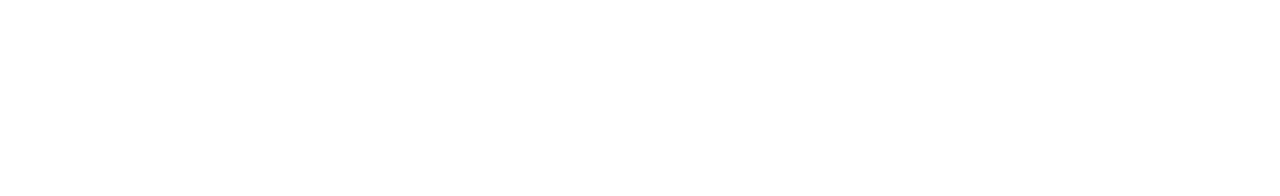
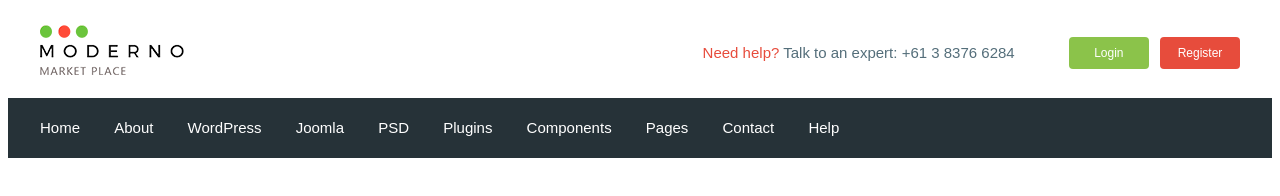
Before and after one commit to KartashovSergey/moderno, a website: page app/index.html in a window 1280 px wide. Drawn offline with nearby package versions, Linux system fonts and the light colour scheme; files that its build step writes are made by us from their sources.

Commit message:
added header

```diff
--- a/app/index.html
+++ b/app/index.html
@@ -1,17 +1,108 @@
 <!DOCTYPE html>
 <html lang="en">
+
 <head>
     <meta charset="UTF-8">
     <meta name="viewport" content="width=device-width, initial-scale=1.0">
     <meta http-equiv="X-UA-Compatible" content="ie=edge">
     <title>Document</title>
+    <link href="https://fonts.googleapis.com/css?family=Roboto:500,700&display=swap" rel="stylesheet">
     <link rel="stylesheet" href="css/libs.min.css">
     <link rel="stylesheet" href="css/style.min.css">
 </head>
+
 <body>
+    <header class="header">
+        <div class="header__top">
+            <div class="container">
+                <div class="header__top-inner">
+                    <div class="header__logo">
+                        <a href="#">
+                            <img src="images/logo.png" alt="">
+                        </a>
+                    </div>
+                    <div class="header__text">
+                        <a href="#">
+                            <span>Need help?</span>
+                        </a>
+                        Talk to an expert:
+                        <a class="header__phone" href="tel:61383766284">+61 3 8376 6284</a>
+                    </div>
+                    <div class="header__box">
+                        <a class="basket" href="#"></a>
+                        <a class="header__btn header__btn-login" href="#">Login</a>
+                        <a class="header__btn header__btn-register" href="#">Register</a>
+                    </div>
+                </div>
+            </div>
+        </div>
+        <div class="header__menu">
+            <div class="container">
+                <nav class="menu">
+                    <ul class="menu__list">
+                        <li>
+
+                            <a href="#">
+                                Home
+                            </a>
+                        </li>
+                        <li>
+                            <a href="#">
+                                About
+                            </a>
+                        </li>
+                        <li>
+                            <a href="#">
+                                WordPress
+                            </a>
+                        </li>
+                        <li>
+                            <a href="#">
+                                Joomla
+                            </a>
+                        </li>
+                        <li>
+                            <a href="#">
+                                PSD
+                            </a>
+                        </li>
+                        <li>
+                            <a href="#">
+                                Plugins
+                            </a>
+                        </li>
+                        <li>
+                            <a href="#">
+                                Components
+                            </a>
+                        </li>
+                        <li>
+                            <a href="#">
+                                Pages
+                            </a>
+                        </li>
+                        <li>
+                            <a href="#">
+                                Contact
+                            </a>
+                        </li>
+                        <li>
+                            <a href="#">
+                                Help
+                            </a>
+                        </li>
+                    </ul>
+
+                </nav>
+
+            </div>
+        </div>
+
+    </header>
 
     <script src="https://ajax.googleapis.com/ajax/libs/jquery/3.4.1/jquery.min.js"></script>
     <script src="js/libs.min.js"></script>
     <script src="js/main.min.js"></script>
 </body>
+
 </html>
--- /dev/null
+++ b/app/scss/_fonts.scss
@@ -0,0 +1,7 @@
+@font-face{
+    font-family: 'Roboto-Regular', sans-serif;
+       src: url('../fonts/Roboto-Regular.woff2') format('woff2'),
+         url('../fonts/Roboto-Regular.woff2.woff') format('woff');
+         font-weight: 400;
+         font-display: swap;
+}
--- /dev/null
+++ b/app/scss/_global.scss
@@ -0,0 +1,33 @@
+html {
+  box-sizing: border-box;
+}
+
+*,
+*::before,
+*::after {
+  border-style: inherit;
+ }
+ a{
+     display: inline-block;
+     text-decoration: none;
+     color: $text;
+ }
+ ul,
+ li{
+     margin: 0;
+     padding: 0;
+     list-style: none;
+ }
+ body{
+   font-family: 'Roboto-Regular', sans-serif;
+   font-size: 15px;
+   line-height: 24px;
+   color: $text;
+
+ }
+ .container{
+   max-width: 1200px;
+   margin: 0 auto;
+   padding: 0 15px;
+
+}
--- /dev/null
+++ b/app/scss/_vars.scss
@@ -0,0 +1,4 @@
+$text: #546e7a;
+$red: #e74c3c;
+$green: #8bc34a;
+$bg: #263238;
--- a/app/scss/style.scss
+++ b/app/scss/style.scss
@@ -1,8 +1,60 @@
-html{
-    box-sizing: border-box;
+@import 'vars';
+@import 'global';
+@import 'fonts';
+
+
+.header__top-inner{
+    display: flex;
+    justify-content: space-between;
+    height: 90px;
+    align-items: center;
 }
-*,
-*::before,
-*::after{
-    border-style: inherit;
+.header__text{
+    margin-left: auto;
+    margin-right: 50px;
+    span{
+        color: $red;
+    }
 }
+
+.header__btn{
+    padding: 4px;
+    width: 72px;
+    border-radius: 4px;
+    text-align: center;
+    color: #fff;
+    font-size: 12px;
+}
+
+.header__btn-login{
+    background-color: $green;
+}
+
+.header__btn-register{
+    background-color: $red;
+    margin-left: 7px;
+}
+
+.header__menu{
+    background-color: $bg;
+}
+
+.menu{
+    display: flex;
+    align-items: center;
+    height: 60px;
+}
+
+.menu__list{
+    li{
+        display: inline-block;
+        & + li{
+            margin-left: 30px;
+        }
+    }
+    a{
+        color: #fff;
+        flex-shrink: 14px;
+
+    }
+}
--- a/gulpfile.js
+++ b/gulpfile.js
@@ -9,7 +9,7 @@ let gulp = require('gulp'),
 
 
 gulp.task('sass', function () {
-    return gulp.src('app/scss/style.scss')
+    return gulp.src('app/scss/**/*.scss')
            .pipe(sass({ outputStyle: 'compressed' }))
            .pipe(rename({ suffix: '.min' }))
            .pipe(autooprefixer({
@@ -59,7 +59,7 @@ gulp.task('browser-sync', function() {
 });
 
 gulp.task('watch', function () {
-    gulp.watch('app/scss/style.scss', gulp.parallel('sass'))
+    gulp.watch('app/**/*.scss', gulp.parallel('sass'))
     gulp.watch('app/*.html', gulp.parallel('html'))
     gulp.watch('app/js/*.js', gulp.parallel('js'))
 });
```
Also changed, not shown: app/css/style.css, app/css/style.min.css, app/fonts/Roboto-Regular.woff (added), app/fonts/Roboto-Regular.woff2 (added), app/images/logo.png (added), app/js/libs.min.js (added).
